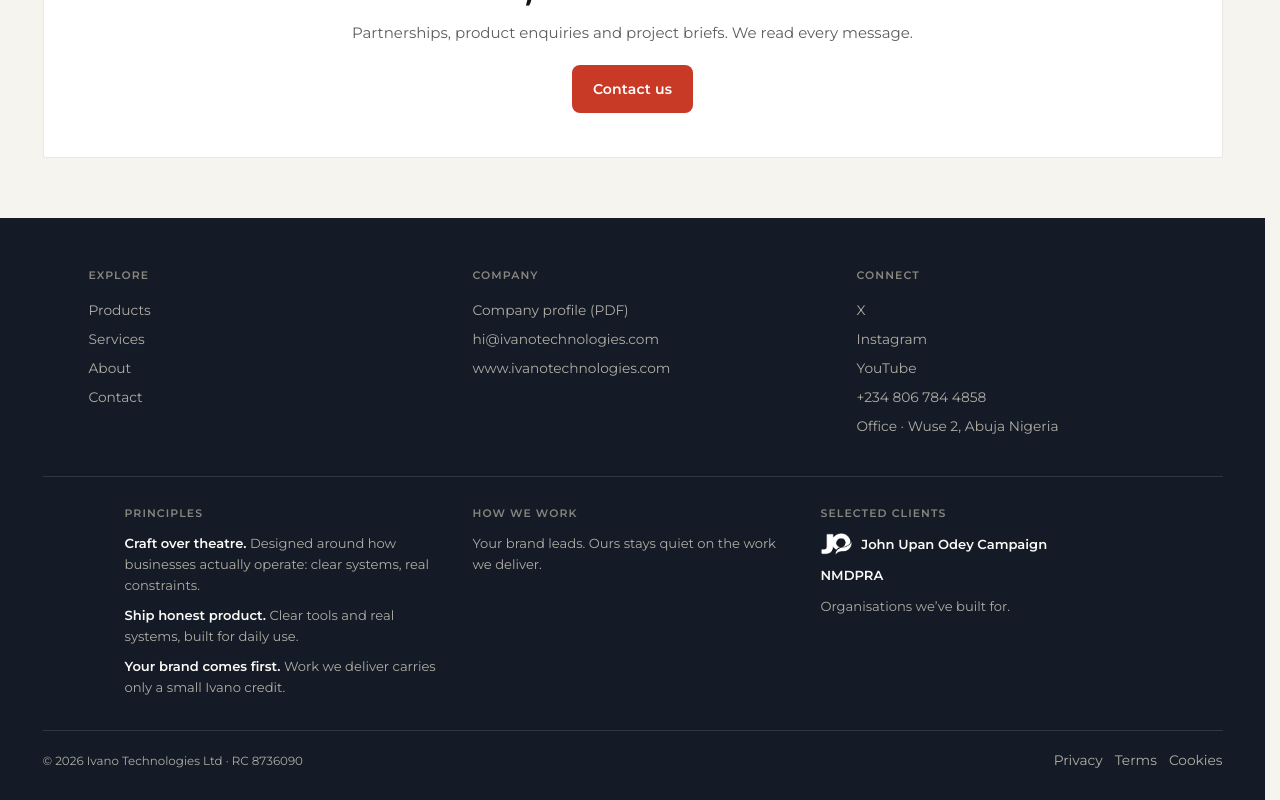
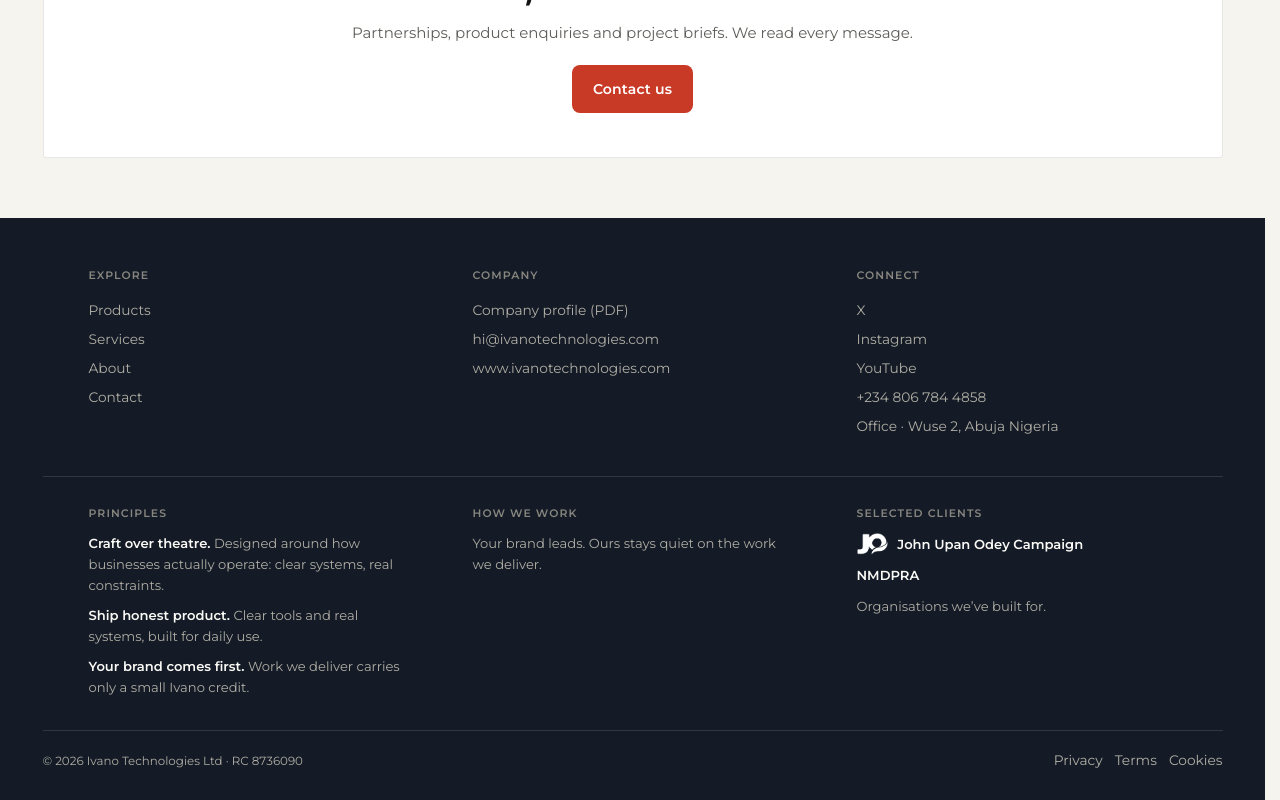
Before and after one commit to Ivano-Technologies/web-ivano, a Next.js app: page / in a window 1280 px wide. Shown: the part 1973-2773 px from the top of the page. Built offline with nearby package versions, Linux system fonts and the light colour scheme.

Commit message:
Footer: lower row uses the shared column gap; 768 column fits client name
Base .footer-notes gap becomes row-gap so the shared --footer-gap applies to both rows. 768 to 1023 columns are 14.25rem with a 1rem gap so "John Upan Odey Campaign" (logo + name) stays on one line.

```diff
--- a/app/globals.css
+++ b/app/globals.css
@@ -1334,7 +1334,8 @@
 @media (min-width: 768px) {
   /* Both footer rows (links and notes) share one fixed column width and gap,
      centred, so the columns line up vertically. Text stays left aligned. */
-  .site-footer { --footer-col: 13.5rem; --footer-gap: 2rem; }
+  /* 768 to 1023: 14.25rem fits the widest item (client logo + name) on one line */
+  .site-footer { --footer-col: 14.25rem; --footer-gap: 1rem; }
   .footer-grid,
   .footer-notes {
     grid-template-columns: repeat(3, var(--footer-col));
@@ -1353,7 +1354,7 @@
 /* Pass 3 footer notes: Principles, How we work, Selected clients */
 .footer-notes {
   display: grid;
-  gap: 1.75rem;
+  row-gap: 1.75rem;
   border-top: 1px solid var(--p3-footer-rule);
   padding: 1.75rem 0 2rem;
 }
```
